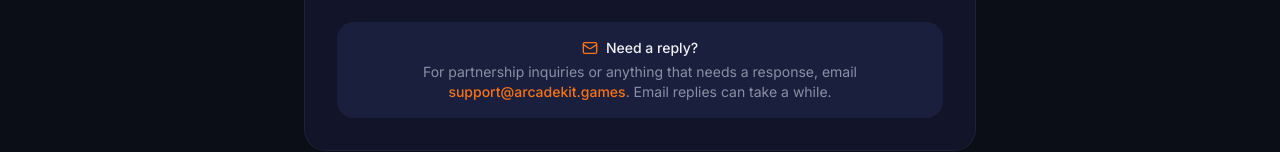
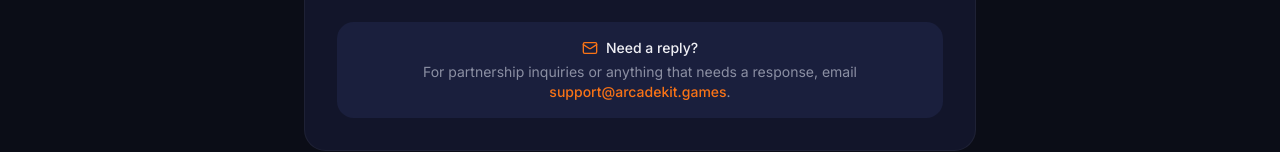
Before and after one commit to MarkCirineo/game-network, a Next.js app: page /contact in a window 1280 px wide. Shown: the part 534-686 px from the top of the page. Built offline with nearby package versions, Linux system fonts and the light colour scheme; no server answers.

Commit message:
fix: drop the email reply-time line from the contact page

```diff
--- a/src/app/contact/page.tsx
+++ b/src/app/contact/page.tsx
@@ -109,7 +109,7 @@
               >
                 support@arcadekit.games
               </a>
-              . Email replies can take a while.
+              .
             </p>
           </div>
         </div>
```
